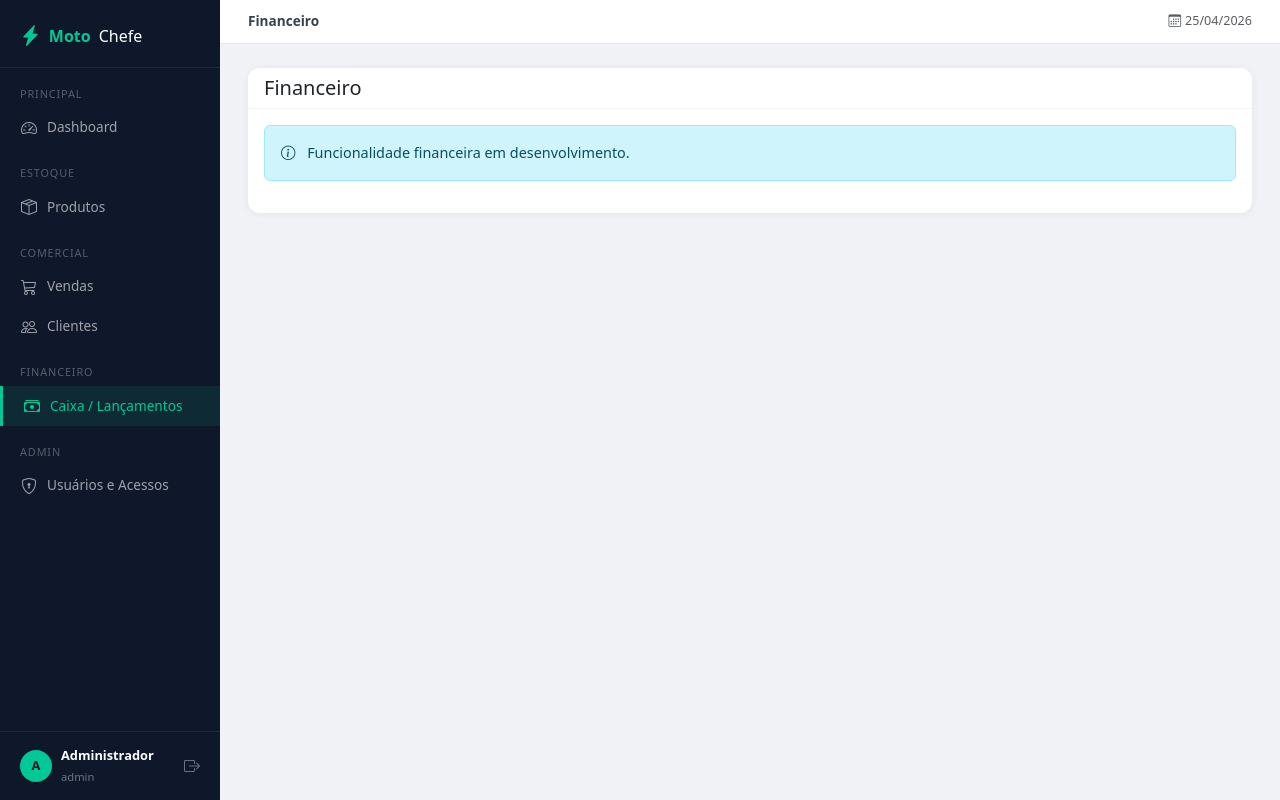
After one commit to thiagoph1/erp-motos, a Flask app: page /financeiro/ in a window 1280 px wide. The commit adds this page. Run offline with Flask 3, Linux system fonts and the light colour scheme; a user stored in the database is signed in; some libraries are stand-ins or nearby versions.

Commit message:
Fix: Blueprint endpoint references in templates
- Fix url_for references in base.html to use correct blueprint endpoints
- main.index instead of index
- auth.logout instead of logout
- usuarios.index instead of usuarios
- produtos.index instead of produtos
- Add placeholder routes for vendas, clientes, financeiro
- Create basic templates for new routes to prevent 404 errors
- Register new blueprints in app.py

```diff
--- a/app.py
+++ b/app.py
@@ -15,6 +15,9 @@ from routes.auth import auth_bp
 from routes.main import main_bp
 from routes.usuarios import usuarios_bp
 from routes.produtos import produtos_bp
+from routes.vendas import vendas_bp
+from routes.clientes import clientes_bp
+from routes.financeiro import financeiro_bp
 
 
 def create_app():
@@ -36,6 +39,9 @@ def create_app():
     app.register_blueprint(main_bp)
     app.register_blueprint(usuarios_bp)
     app.register_blueprint(produtos_bp)
+    app.register_blueprint(vendas_bp)
+    app.register_blueprint(clientes_bp)
+    app.register_blueprint(financeiro_bp)
 
     # Configurar login manager
     from models import Usuario
--- /dev/null
+++ b/routes/financeiro.py
@@ -0,0 +1,16 @@
+"""
+Rotas financeiras
+"""
+from flask import Blueprint, render_template
+from flask_login import login_required
+from auth import requer_gerente_ou_admin
+
+financeiro_bp = Blueprint('financeiro', __name__, url_prefix='/financeiro')
+
+
+@financeiro_bp.route('/')
+@login_required
+@requer_gerente_ou_admin
+def index():
+    """Página financeira"""
+    return render_template('financeiro.html', titulo='Financeiro')
--- a/templates/base.html
+++ b/templates/base.html
@@ -95,22 +95,22 @@
 <body>
 
 <div class="sidebar">
-  <a href="{{ url_for('index') }}" class="brand">
+  <a href="{{ url_for('main.index') }}" class="brand">
     <i class="bi bi-lightning-charge-fill" style="font-size:1.3rem"></i>
     Moto <span>Chefe</span>
   </a>
 
   <div class="nav-section">Principal</div>
   <nav class="nav flex-column">
-    <a href="{{ url_for('index') }}"
-       class="nav-link {% if request.endpoint == 'index' %}active{% endif %}">
+    <a href="{{ url_for('main.index') }}"
+       class="nav-link {% if request.endpoint == 'main.index' %}active{% endif %}">
       <i class="bi bi-speedometer2"></i> Dashboard
     </a>
   </nav>
 
   <div class="nav-section">Estoque</div>
   <nav class="nav flex-column">
-    <a href="{{ url_for('produtos') }}"
+    <a href="{{ url_for('produtos.index') }}"
        class="nav-link {% if 'produto' in (request.endpoint or '') %}active{% endif %}">
       <i class="bi bi-box-seam"></i> Produtos
       {% if alertas_estoque > 0 %}
@@ -144,7 +144,7 @@
   {% if current_user.perfil == 'admin' %}
   <div class="nav-section">Admin</div>
   <nav class="nav flex-column">
-    <a href="{{ url_for('usuarios') }}"
+    <a href="{{ url_for('usuarios.index') }}"
        class="nav-link {% if 'usuario' in (request.endpoint or '') %}active{% endif %}">
       <i class="bi bi-shield-lock"></i> Usuários e Acessos
     </a>
@@ -157,7 +157,7 @@
       <strong>{{ current_user.nome.split()[0] }}</strong>
       <small>{{ current_user.perfil }}</small>
     </div>
-    <a href="{{ url_for('logout') }}" title="Sair"><i class="bi bi-box-arrow-right"></i></a>
+    <a href="{{ url_for('auth.logout') }}" title="Sair"><i class="bi bi-box-arrow-right"></i></a>
   </div>
 </div>
 
--- /dev/null
+++ b/templates/financeiro.html
@@ -0,0 +1,21 @@
+{% extends "base.html" %}
+
+{% block page_title %}Financeiro{% endblock %}
+
+{% block content %}
+<div class="row">
+  <div class="col-12">
+    <div class="card">
+      <div class="card-header">
+        <h5 class="mb-0">Financeiro</h5>
+      </div>
+      <div class="card-body">
+        <div class="alert alert-info">
+          <i class="bi bi-info-circle me-2"></i>
+          Funcionalidade financeira em desenvolvimento.
+        </div>
+      </div>
+    </div>
+  </div>
+</div>
+{% endblock %}
```
Also changed, not shown: routes/clientes.py (added, +14 -0 lines), routes/vendas.py (added, +14 -0 lines), templates/clientes.html (added, +21 -0 lines), templates/vendas.html (added, +21 -0 lines).
